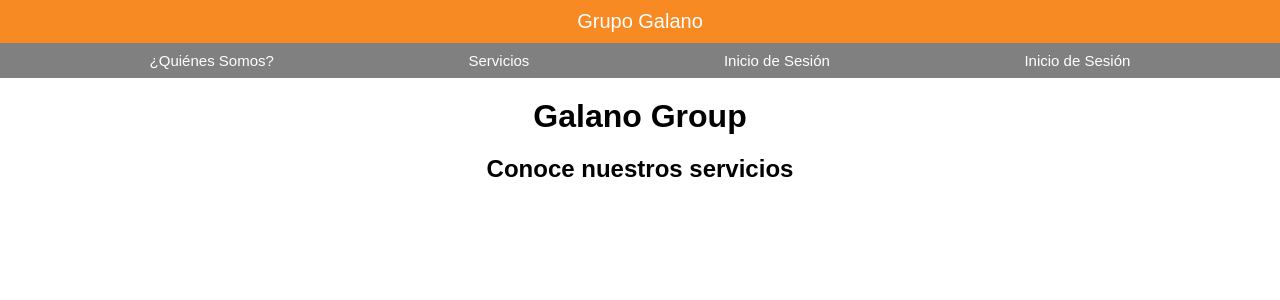
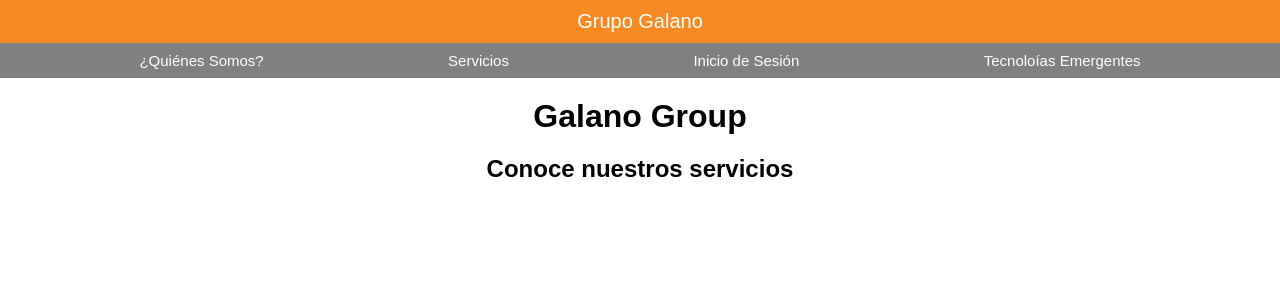
Before and after one commit to m0805c/Galano, a Django app: page / in a window 1280 px wide. Shown: the top 300 px of the page. Run offline with Django 5.2, Linux system fonts and the light colour scheme.

Commit message:
se agregó tecnologías emergentes

```diff
--- a/core/templates/core/landing_page.html
+++ b/core/templates/core/landing_page.html
@@ -19,7 +19,7 @@
         <a href="{% url 'quienes_somos' %}">¿Quiénes Somos?</a>
         <a href="{% url 'servicios' %}">Servicios</a>
         <a href="{% url 'iniciosesion' %}">Inicio de Sesión</a>
-        <a href="{% url 'tecnologias' %}">Inicio de Sesión</a>
+        <a href="{% url 'tecnologias' %}">Tecnoloías Emergentes</a>
     </div>
 
     <h1>Galano Group</h1>
```
